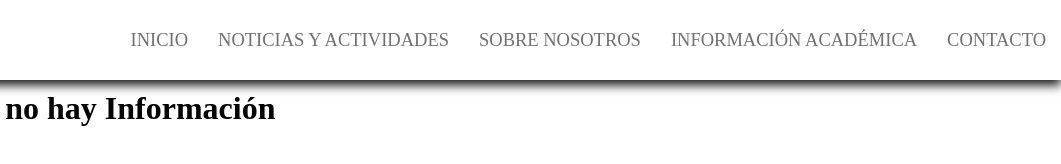
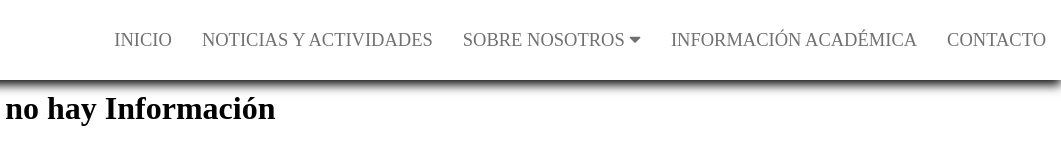
Before and after one commit to EnigMaticSpac3/BF1-IFN.github.io, a plain HTML site: page about-infoacademica.html in a window 1280 px wide. Shown: the full height of the page, 219-1280 px from the left. Drawn offline with Linux system fonts and the light colour scheme.

Commit message:
Update about-infoacademica.html
lack of  menu-icon solved

```diff
--- a/about-infoacademica.html
+++ b/about-infoacademica.html
@@ -3,8 +3,9 @@
 <head>
     <meta charset="UTF-8">
     <meta name="viewport" content="width=device-width, initial-scale=1.0">
+    <link rel="stylesheet" href="stylemenu.css">
+    <link rel="stylesheet" href="css/all.min.css">
     <title>IFN | Información Académica</title>
-    <link rel="stylesheet" href="stylemenu.css">
 </head>
 <body>
     <header>
```
